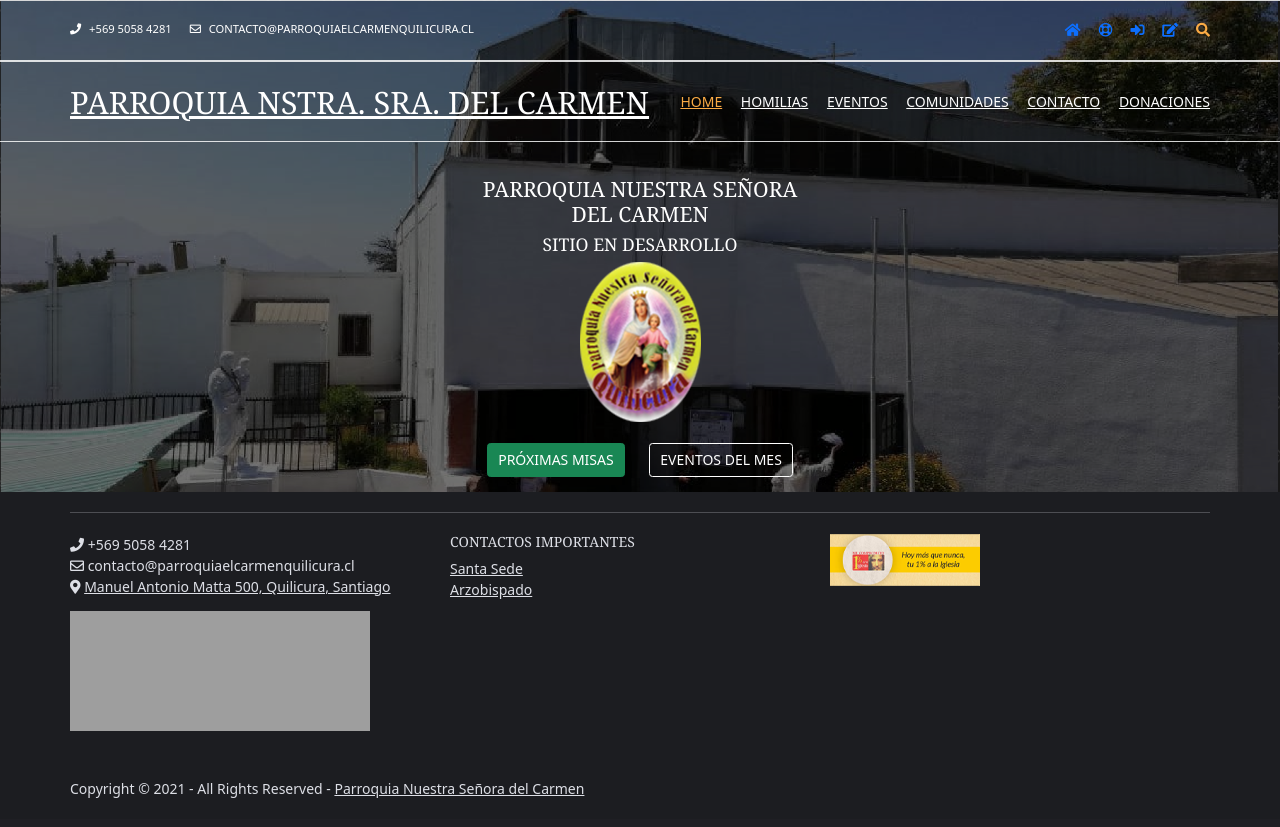
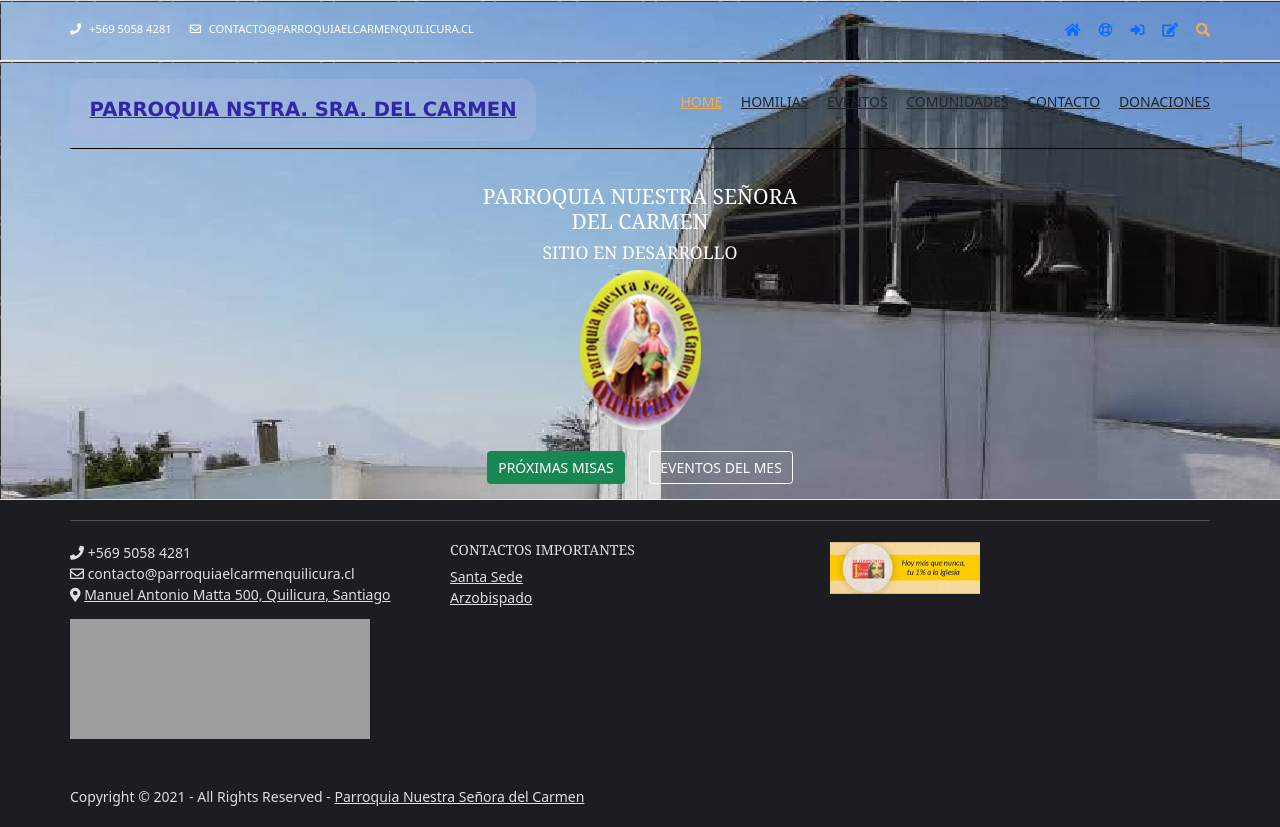
Before and after one commit to juanraugutierrez/parroquia, a PHP site: page /index.html in a window 1280 px wide. Before the commit the page ends 798 px from the top, so only its background shows below. Run offline with PHP 8.4, Linux system fonts and the light colour scheme; grey boxes are pictures that could not be loaded.

Commit message:
3
modificaciones

```diff
--- a/index.html
+++ b/index.html
@@ -48,10 +48,12 @@
   <meta name="DC.creator" content="Parroquia Nuestra Señora del Carmen Quilicura">
   <meta name="DC.language" scheme="RFC1766" content="es">
   <meta name="DC.format" scheme="IMT" content="text/html">
+  <link rel="stylesheet" href="./layout/styles/style.css">
   <link rel="canonical" href="https://www.parroquiaelcarmenquilicura.cl/index.html" />
   <link href="layout/styles/layout.css" rel="stylesheet" type="text/css" media="all">
   <link rel="icon" type="image/png" sizes="96x96" href="images/demo/backgrounds/ms-icon-310x310.png">
-<link href="https://cdn.jsdelivr.net/npm/bootstrap@5.0.1/dist/css/bootstrap.min.css" rel="stylesheet" integrity="sha384-+0n0xVW2eSR5OomGNYDnhzAbDsOXxcvSN1TPprVMTNDbiYZCxYbOOl7+AMvyTG2x" crossorigin="anonymous">
+  <link href="https://cdn.jsdelivr.net/npm/bootstrap@5.0.1/dist/css/bootstrap.min.css" rel="stylesheet"
+    integrity="sha384-+0n0xVW2eSR5OomGNYDnhzAbDsOXxcvSN1TPprVMTNDbiYZCxYbOOl7+AMvyTG2x" crossorigin="anonymous">
   <!-- ################################################################################################ -->
   <!-- Global site tag (gtag.js) - Google Analytics -->
   <script async src="https://www.googletagmanager.com/gtag/js?id=G-5ZNTMGQZ5N"></script>
@@ -64,7 +66,9 @@
   </script>
   <!-- ################################################################################################ -->
 </head>
+
 <body id="top">
+
   <!-- ################################################################################################ -->
   <!-- ################################################################################################ -->
   <!-- ################################################################################################ -->
@@ -104,11 +108,13 @@
         </div>
       </div>
     </div>
+   </div>
     <!-- ################################################################################################ -->
     <!-- ################################################################################################ -->
     <!-- ################################################################################################ -->
    <div class="wrapper row1">
        <header id="header" class="hoc clear">
+
             <div id="logo" class="fl_left">
               <!-- ################################################################################################ -->
               <h1><a href="index.html">Parroquia Nstra. Sra. del Carmen</a></h1>
@@ -125,7 +131,7 @@
                     <li><a href="#">Evangelio del Domingo</a></li>
                   </ul>
                 </li>
-		  <li ><a href="eventos.html" > Eventos</a></li>
+                <li><a href="eventos.html"> Eventos</a></li>
                 <li class="Drop"><a href="#">Comunidades</a>
                   <ul>
                     <li><a href="#">Listado de Comunidades</a></li>
@@ -149,18 +155,17 @@
               <!-- ################################################################################################ -->
             </nav>
        </header>
-  </div>
+
+
+
+          <main>
+            <div>
             <!-- ################################################################################################ -->
             <!-- ################################################################################################ -->
             <!-- ################################################################################################ -->
-  <div id="pageintro" class="hoc clear" style="
-    width: 450px;
-    height: 350px;
-    padding-top: 35px;
-    padding-bottom: 95px;
+                  <div id="pageintro" class="hoc clear" style="width: 450px;height: 350px;  padding-top: 35px;padding-bottom: 95px;">
+                    <!-- ################################################################################################ -->
 
-" >
-    <!-- ################################################################################################ -->
                           <article>
                             <h4>Parroquia Nuestra Señora del Carmen </h4>
                             <h5>Sitio en Desarrollo</h5>
@@ -179,7 +184,9 @@
                   </div>
             <!-- ################################################################################################ -->
         </div>
-
+        </main>
+   </div>
+  <footer>
     <div class="wrapper row5">
 
       <div id="copyright" class="hoc clear">
@@ -204,7 +211,7 @@
           <div class="col-md-4 mt-4">
 
             <div class="three_quarter">
-        <h6 > Contactos Importantes</h6>
+              <h6> Contactos Importantes</h6>
               <ul class="nospace linklist mt-2">
                 <li><a href="http://www.vatican.va">Santa Sede</a></li>
                 <li><a href="https://www.iglesiadesantiago.cl">Arzobispado</a></li>
@@ -220,7 +227,8 @@
           </div>
         </div>
         <!-- ################################################################################################ -->
-    <p class="fl_left mt-5">Copyright &copy; 2021 - All Rights Reserved - <a href="#">Parroquia Nuestra Señora del Carmen</a></p>
+        <p class="fl_left mt-5">Copyright &copy; 2021 - All Rights Reserved - <a href="#">Parroquia Nuestra Señora del
+            Carmen</a></p>
 
         <!-- ################################################################################################ -->
       </div>
@@ -229,9 +237,11 @@
     <!-- ################################################################################################ -->
     <!-- ################################################################################################ -->
     <a id="backtotop" href="#top"><i class="fas fa-chevron-up"></i></a>
+  </footer>
   <!-- JAVASCRIPTS -->
   <script src="layout/scripts/jquery.min.js"></script>
   <script src="layout/scripts/jquery.backtotop.js"></script>
   <script src="layout/scripts/jquery.mobilemenu.js"></script>
 </body>
+
 </html>
--- a/layout/styles/layout.css
+++ b/layout/styles/layout.css
@@ -15,7 +15,7 @@
 /* Rows
 --------------------------------------------------------------------------------------------------------------- */
 .row0, .row0 a{}
-.row1{border:solid; border-width:1px 0;}
+.row1{border:solid; border-width:1px 0;background-image: url("./images/demo/backgrounds/01.png")}
 .row2, .row2 a{}
 .row3, .row3 a{}
 .row4, .row4 a{}
@@ -46,10 +46,22 @@
 
 /* Header
 --------------------------------------------------------------------------------------------------------------- */
-#header{}
+#header{
+	border-bottom: 1px solid black;
+}
 
-#header #logo{margin:22px 0 0 0;}
-#header #logo h1{padding:0; font-size:2.2rem; text-transform:uppercase;}
+#header #logo{margin:1.2em 0 0 0;}
+#header #logo h1{  padding: 1em;
+    font-size: 1.4em;
+    text-transform: uppercase;
+    font-weight: bold;
+    font-family:Verdana, Geneva, Tahoma, sans-serif;
+	background-color: #b3b9db56;
+	color: rgb(47, 38, 168);
+	border-radius: 15px;
+
+}
+
 
 
 /* Page Intro
```
Also changed, not shown: layout/styles/style.css (added). Lines whose indentation alone changed are shown as unchanged.
